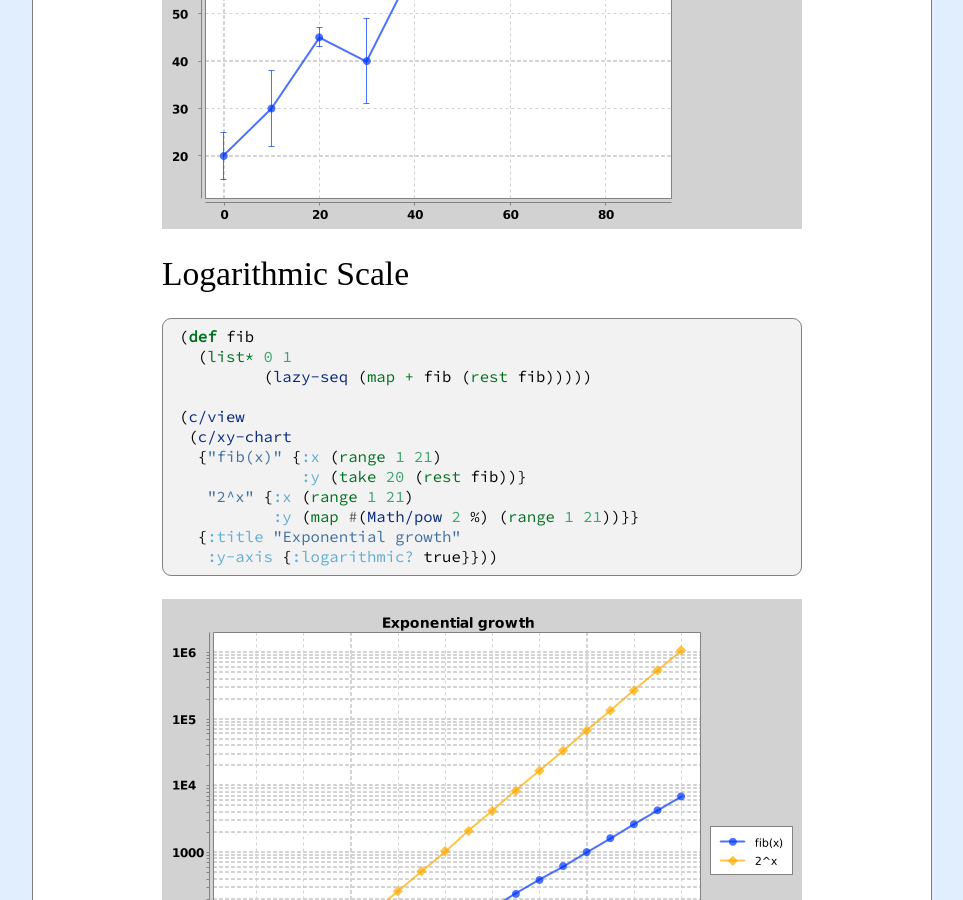
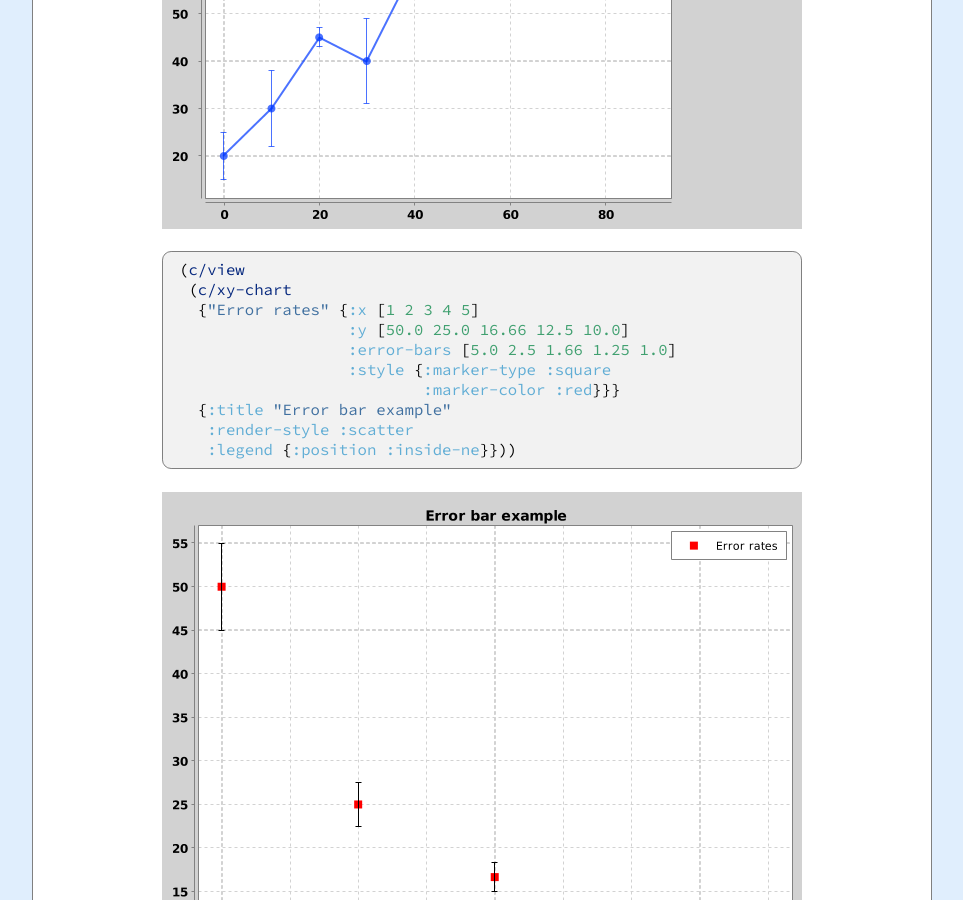
Before and after one commit to hypirion/clj-xchart, a Jekyll site: the page built from examples.md, in a window 1280 px wide and 900 px high, scrolled down 3005 px. Shown: the whole window, without its empty margins (158-1121 px from the left). Built offline with Jekyll 4.4.1, drawn with Linux system fonts in a browser that asks for light colours; some web fonts are replaced.

Commit message:
More error bars

````diff
--- a/examples.md
+++ b/examples.md
@@ -85,6 +85,22 @@ user=> (require '[com.hypirion.clj-xchart :as c])
 ```
 
 ![Error bars example]({{ site.github.url }}/imgs/error-bars.png)
+
+```clj
+(c/view
+ (c/xy-chart
+  {"Error rates" {:x [1 2 3 4 5]
+                  :y [50.0 25.0 16.66 12.5 10.0]
+                  :error-bars [5.0 2.5 1.66 1.25 1.0]
+                  :style {:marker-type :square
+                          :marker-color :red}}}
+  {:title "Error bar example"
+   :render-style :scatter
+   :legend {:position :inside-ne}}))
+```
+
+![Error bars example 2]({{ site.github.url }}/imgs/error-bars-v2.png)
+
 
 ## Logarithmic Scale
 
````
Also changed, not shown: imgs/error-bars-v2.png (added).
